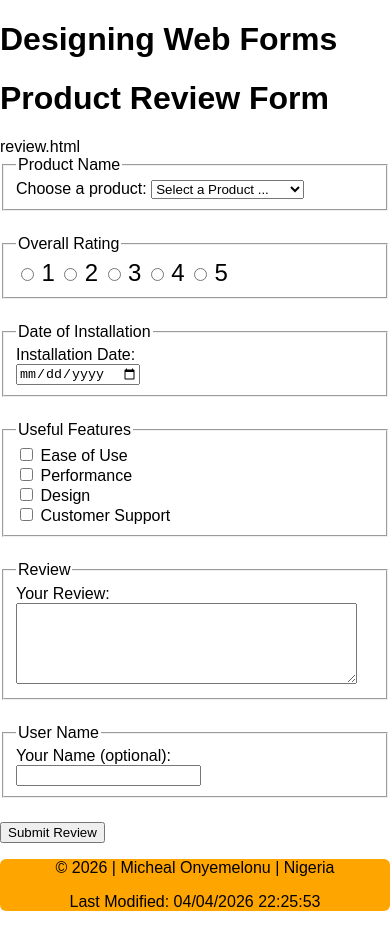
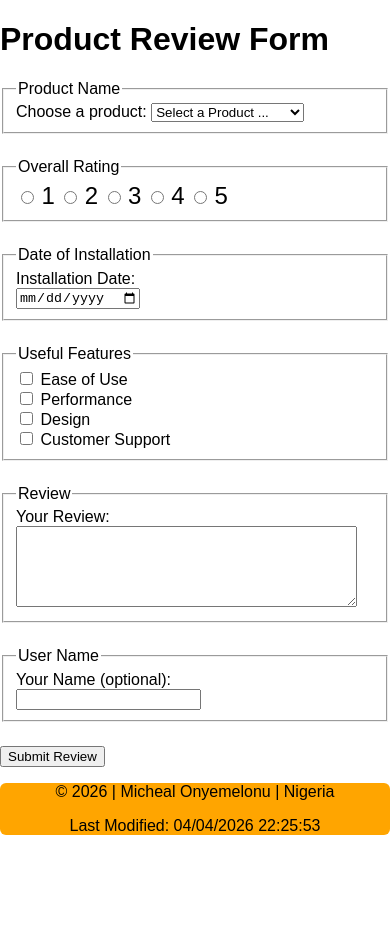
Before and after one commit to MichealOnyemelonu/wdd131, a plain HTML site: page form.html in a window 390 px wide. After the commit the page ends 851 px from the top, so only its background shows below. Drawn offline with Linux system fonts and the light colour scheme.

```diff
--- a/form.html
+++ b/form.html
@@ -23,13 +23,11 @@
 <body>
 
 	<header>
- <h1>Designing Web Forms</h1>
+ <h1>Product Review Form</h1>
 </header>
 
   <main>
 
-  <h1>Product Review Form</h1>
-  review.html
   <form method="get" action="review.html" class="">
 
 
--- a/styles/form.css
+++ b/styles/form.css
@@ -13,3 +13,5 @@
       font-size: 1.5rem;
       cursor: pointer;
     }
+
+    @media (max-width: ___px) { }
```
